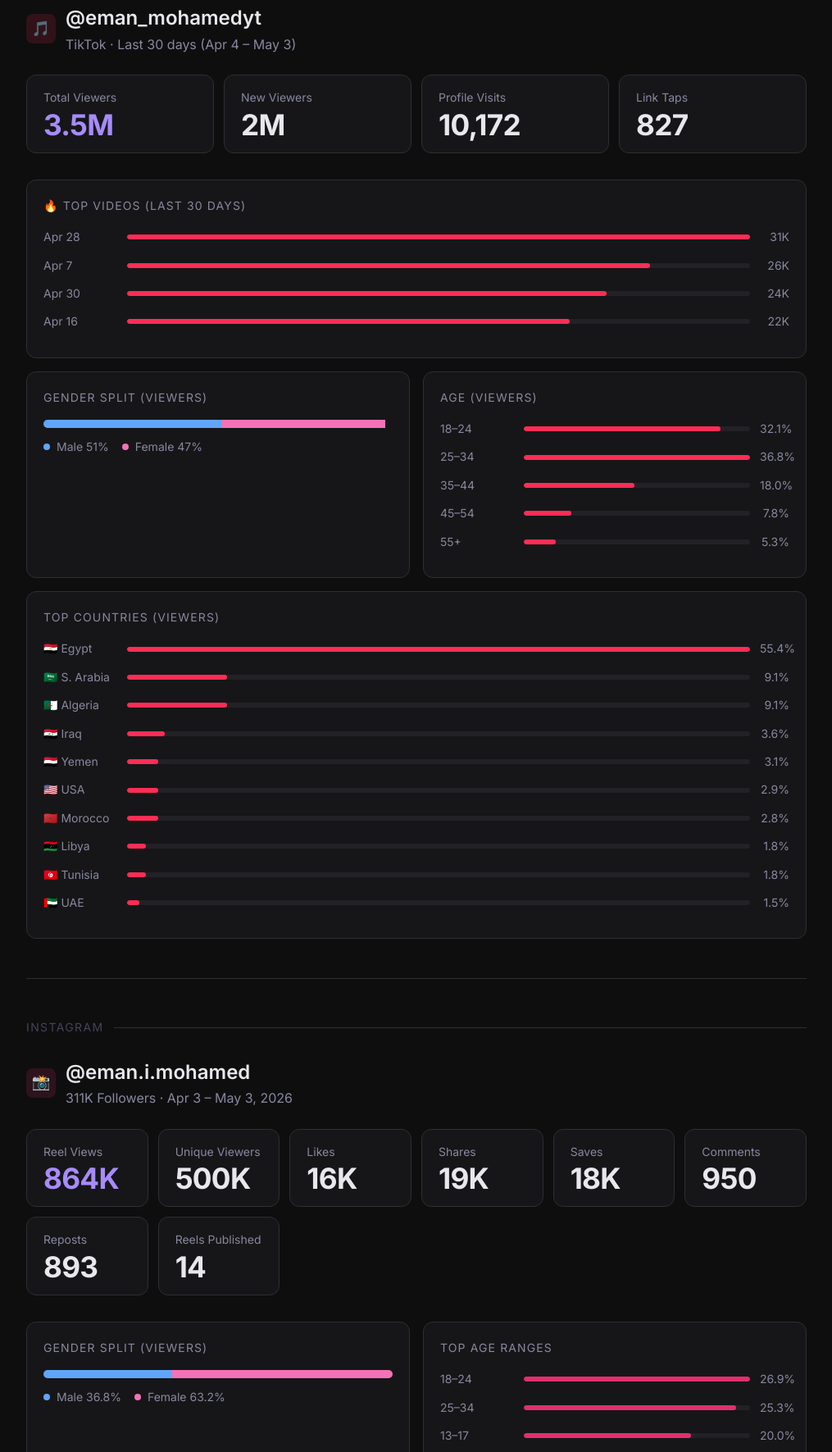
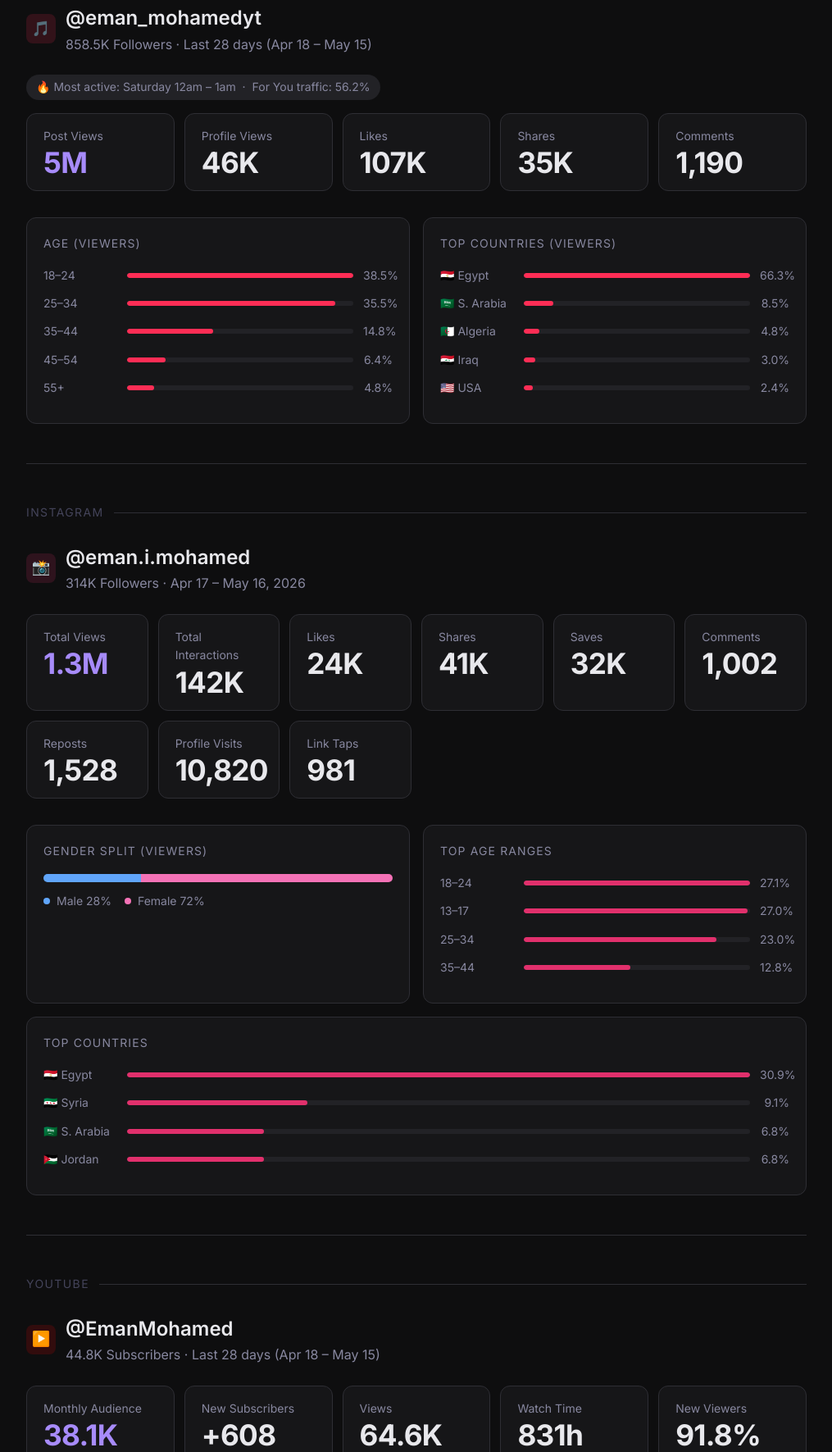
Before and after one commit to emanmohamedyt9-sketch/mediakit, a plain HTML site: page index.html in a window 1280 px wide. Shown: the part 772-2543 px from the top of the page at 82% size, without its empty margins (132-1147 px from the left). Drawn offline with Linux system fonts and the light colour scheme.

Commit message:
Update index.html

```diff
--- a/index.html
+++ b/index.html
@@ -59,6 +59,7 @@ body{min-height:100dvh;font-family:var(--font-body);font-size:var(--text-base);c
 .kpi-label{font-size:var(--text-xs);color:var(--color-text-muted);margin-bottom:var(--space-1);}
 .kpi-value{font-size:var(--text-xl);font-weight:700;line-height:1;letter-spacing:-.02em;}
 .kpi-value.accent{color:var(--color-primary);}
+.kpi-sub{font-size:var(--text-xs);color:var(--color-text-faint);margin-top:var(--space-1);}
 .demo-grid{display:grid;grid-template-columns:1fr 1fr;gap:var(--space-4);}
 @media(max-width:600px){.demo-grid{grid-template-columns:1fr;}.kpi-grid{grid-template-columns:repeat(2,1fr);}.hero{padding:var(--space-10) var(--space-4) var(--space-8);}}
 .demo-card{background:var(--color-surface);border:1px solid var(--color-border);border-radius:var(--radius-lg);padding:var(--space-5);}
@@ -84,6 +85,7 @@ body{min-height:100dvh;font-family:var(--font-body);font-size:var(--text-base);c
 .tag{padding:var(--space-1) var(--space-3);border-radius:var(--radius-full);font-size:var(--text-xs);border:1px solid var(--color-border);color:var(--color-text-muted);}
 .platform-section{margin-bottom:var(--space-12);padding-bottom:var(--space-12);border-bottom:1px solid var(--color-border);}
 .platform-section:last-child{border-bottom:none;margin-bottom:0;padding-bottom:0;}
+.insight-pill{display:inline-flex;align-items:center;gap:var(--space-2);padding:var(--space-1) var(--space-3);border-radius:var(--radius-full);font-size:var(--text-xs);background:var(--color-surface-offset);color:var(--color-text-muted);margin-bottom:var(--space-4);}
 </style>
 </head>
 <body>
@@ -92,7 +94,7 @@ body{min-height:100dvh;font-family:var(--font-body);font-size:var(--text-base);c
   <div class="hero-badge">✦ Media Kit 2026</div>
   <h1>Eman<br><em>Mohamed</em></h1>
   <p>Arabic tech &amp; AI content creator — Egypt.<br>Helping millions discover smarter ways to use technology.</p>
-  <div class="updated">Updated May 2026 &middot; Last 28&ndash;30 days data</div>
+  <div class="updated">Updated May 2026 &middot; Data: Apr 17 &ndash; May 16</div>
   <br>
   <div class="hero-links">
     <a class="platform-link" href="https://www.tiktok.com/@eman_mohamedyt" target="_blank" rel="noopener"><span class="dot dot-tt"></span> TikTok</a>
@@ -124,51 +126,36 @@ body{min-height:100dvh;font-family:var(--font-body);font-size:var(--text-base);c
         <div class="platform-icon tt">🎵</div>
         <div>
           <div class="platform-name">@eman_mohamedyt</div>
-          <div class="platform-followers">TikTok &middot; Last 30 days (Apr 4 &ndash; May 3)</div>
+          <div class="platform-followers">858.5K Followers &middot; Last 28 days (Apr 18 &ndash; May 15)</div>
         </div>
       </div>
+
+      <div class="insight-pill">🔥 Most active: Saturday 12am – 1am &nbsp;·&nbsp; For You traffic: 56.2%</div>
+
       <div class="kpi-grid">
-        <div class="kpi-card"><div class="kpi-label">Total Viewers</div><div class="kpi-value accent">3.5M</div></div>
-        <div class="kpi-card"><div class="kpi-label">New Viewers</div><div class="kpi-value">2M</div></div>
-        <div class="kpi-card"><div class="kpi-label">Profile Visits</div><div class="kpi-value">10,172</div></div>
-        <div class="kpi-card"><div class="kpi-label">Link Taps</div><div class="kpi-value">827</div></div>
+        <div class="kpi-card"><div class="kpi-label">Post Views</div><div class="kpi-value accent">5M</div></div>
+        <div class="kpi-card"><div class="kpi-label">Profile Views</div><div class="kpi-value">46K</div></div>
+        <div class="kpi-card"><div class="kpi-label">Likes</div><div class="kpi-value">107K</div></div>
+        <div class="kpi-card"><div class="kpi-label">Shares</div><div class="kpi-value">35K</div></div>
+        <div class="kpi-card"><div class="kpi-label">Comments</div><div class="kpi-value">1,190</div></div>
       </div>
-      <div class="demo-card" style="margin-bottom:var(--space-4);">
-        <div class="demo-title">🔥 Top Videos (Last 30 days)</div>
-        <div class="bar-row"><div class="bar-label">Apr 28</div><div class="bar-track"><div class="bar-fill tt" style="width:100%"></div></div><div class="bar-pct">31K</div></div>
-        <div class="bar-row"><div class="bar-label">Apr 7</div><div class="bar-track"><div class="bar-fill tt" style="width:84%"></div></div><div class="bar-pct">26K</div></div>
-        <div class="bar-row"><div class="bar-label">Apr 30</div><div class="bar-track"><div class="bar-fill tt" style="width:77%"></div></div><div class="bar-pct">24K</div></div>
-        <div class="bar-row"><div class="bar-label">Apr 16</div><div class="bar-track"><div class="bar-fill tt" style="width:71%"></div></div><div class="bar-pct">22K</div></div>
-      </div>
+
       <div class="demo-grid">
         <div class="demo-card">
-          <div class="demo-title">Gender Split (Viewers)</div>
-          <div class="gender-bar"><div class="gender-male" style="width:51%"></div><div class="gender-female" style="width:47%"></div></div>
-          <div class="gender-legend">
-            <div class="gender-item"><div class="gender-dot" style="background:#60a5fa"></div> Male 51%</div>
-            <div class="gender-item"><div class="gender-dot" style="background:#f472b6"></div> Female 47%</div>
-          </div>
+          <div class="demo-title">Age (Viewers)</div>
+          <div class="bar-row"><div class="bar-label">18–24</div><div class="bar-track"><div class="bar-fill tt" style="width:100%"></div></div><div class="bar-pct">38.5%</div></div>
+          <div class="bar-row"><div class="bar-label">25–34</div><div class="bar-track"><div class="bar-fill tt" style="width:92%"></div></div><div class="bar-pct">35.5%</div></div>
+          <div class="bar-row"><div class="bar-label">35–44</div><div class="bar-track"><div class="bar-fill tt" style="width:38%"></div></div><div class="bar-pct">14.8%</div></div>
+          <div class="bar-row"><div class="bar-label">45–54</div><div class="bar-track"><div class="bar-fill tt" style="width:17%"></div></div><div class="bar-pct">6.4%</div></div>
+          <div class="bar-row"><div class="bar-label">55+</div><div class="bar-track"><div class="bar-fill tt" style="width:12%"></div></div><div class="bar-pct">4.8%</div></div>
         </div>
         <div class="demo-card">
-          <div class="demo-title">Age (Viewers)</div>
-          <div class="bar-row"><div class="bar-label">18&ndash;24</div><div class="bar-track"><div class="bar-fill tt" style="width:87%"></div></div><div class="bar-pct">32.1%</div></div>
-          <div class="bar-row"><div class="bar-label">25&ndash;34</div><div class="bar-track"><div class="bar-fill tt" style="width:100%"></div></div><div class="bar-pct">36.8%</div></div>
-          <div class="bar-row"><div class="bar-label">35&ndash;44</div><div class="bar-track"><div class="bar-fill tt" style="width:49%"></div></div><div class="bar-pct">18.0%</div></div>
-          <div class="bar-row"><div class="bar-label">45&ndash;54</div><div class="bar-track"><div class="bar-fill tt" style="width:21%"></div></div><div class="bar-pct">7.8%</div></div>
-          <div class="bar-row"><div class="bar-label">55+</div><div class="bar-track"><div class="bar-fill tt" style="width:14%"></div></div><div class="bar-pct">5.3%</div></div>
-        </div>
-        <div class="demo-card" style="grid-column:span 2;">
           <div class="demo-title">Top Countries (Viewers)</div>
-          <div class="bar-row"><div class="bar-label">🇪🇬 Egypt</div><div class="bar-track"><div class="bar-fill tt" style="width:100%"></div></div><div class="bar-pct">55.4%</div></div>
-          <div class="bar-row"><div class="bar-label">🇸🇦 S. Arabia</div><div class="bar-track"><div class="bar-fill tt" style="width:16%"></div></div><div class="bar-pct">9.1%</div></div>
-          <div class="bar-row"><div class="bar-label">🇩🇿 Algeria</div><div class="bar-track"><div class="bar-fill tt" style="width:16%"></div></div><div class="bar-pct">9.1%</div></div>
-          <div class="bar-row"><div class="bar-label">🇮🇶 Iraq</div><div class="bar-track"><div class="bar-fill tt" style="width:6%"></div></div><div class="bar-pct">3.6%</div></div>
-          <div class="bar-row"><div class="bar-label">🇾🇪 Yemen</div><div class="bar-track"><div class="bar-fill tt" style="width:5%"></div></div><div class="bar-pct">3.1%</div></div>
-          <div class="bar-row"><div class="bar-label">🇺🇸 USA</div><div class="bar-track"><div class="bar-fill tt" style="width:5%"></div></div><div class="bar-pct">2.9%</div></div>
-          <div class="bar-row"><div class="bar-label">🇲🇦 Morocco</div><div class="bar-track"><div class="bar-fill tt" style="width:5%"></div></div><div class="bar-pct">2.8%</div></div>
-          <div class="bar-row"><div class="bar-label">🇱🇾 Libya</div><div class="bar-track"><div class="bar-fill tt" style="width:3%"></div></div><div class="bar-pct">1.8%</div></div>
-          <div class="bar-row"><div class="bar-label">🇹🇳 Tunisia</div><div class="bar-track"><div class="bar-fill tt" style="width:3%"></div></div><div class="bar-pct">1.8%</div></div>
-          <div class="bar-row"><div class="bar-label">🇦🇪 UAE</div><div class="bar-track"><div class="bar-fill tt" style="width:2%"></div></div><div class="bar-pct">1.5%</div></div>
+          <div class="bar-row"><div class="bar-label">🇪🇬 Egypt</div><div class="bar-track"><div class="bar-fill tt" style="width:100%"></div></div><div class="bar-pct">66.3%</div></div>
+          <div class="bar-row"><div class="bar-label">🇸🇦 S. Arabia</div><div class="bar-track"><div class="bar-fill tt" style="width:13%"></div></div><div class="bar-pct">8.5%</div></div>
+          <div class="bar-row"><div class="bar-label">🇩🇿 Algeria</div><div class="bar-track"><div class="bar-fill tt" style="width:7%"></div></div><div class="bar-pct">4.8%</div></div>
+          <div class="bar-row"><div class="bar-label">🇮🇶 Iraq</div><div class="bar-track"><div class="bar-fill tt" style="width:5%"></div></div><div class="bar-pct">3.0%</div></div>
+          <div class="bar-row"><div class="bar-label">🇺🇸 USA</div><div class="bar-track"><div class="bar-fill tt" style="width:4%"></div></div><div class="bar-pct">2.4%</div></div>
         </div>
       </div>
     </div>
@@ -182,41 +169,42 @@ body{min-height:100dvh;font-family:var(--font-body);font-size:var(--text-base);c
         <div class="platform-icon ig">📸</div>
         <div>
           <div class="platform-name">@eman.i.mohamed</div>
-          <div class="platform-followers">311K Followers &middot; Apr 3 &ndash; May 3, 2026</div>
+          <div class="platform-followers">314K Followers &middot; Apr 17 &ndash; May 16, 2026</div>
         </div>
       </div>
       <div class="kpi-grid">
-        <div class="kpi-card"><div class="kpi-label">Reel Views</div><div class="kpi-value accent">864K</div></div>
-        <div class="kpi-card"><div class="kpi-label">Unique Viewers</div><div class="kpi-value">500K</div></div>
-        <div class="kpi-card"><div class="kpi-label">Likes</div><div class="kpi-value">16K</div></div>
-        <div class="kpi-card"><div class="kpi-label">Shares</div><div class="kpi-value">19K</div></div>
-        <div class="kpi-card"><div class="kpi-label">Saves</div><div class="kpi-value">18K</div></div>
-        <div class="kpi-card"><div class="kpi-label">Comments</div><div class="kpi-value">950</div></div>
-        <div class="kpi-card"><div class="kpi-label">Reposts</div><div class="kpi-value">893</div></div>
-        <div class="kpi-card"><div class="kpi-label">Reels Published</div><div class="kpi-value">14</div></div>
+        <div class="kpi-card"><div class="kpi-label">Total Views</div><div class="kpi-value accent">1.3M</div></div>
+        <div class="kpi-card"><div class="kpi-label">Total Interactions</div><div class="kpi-value">142K</div></div>
+        <div class="kpi-card"><div class="kpi-label">Likes</div><div class="kpi-value">24K</div></div>
+        <div class="kpi-card"><div class="kpi-label">Shares</div><div class="kpi-value">41K</div></div>
+        <div class="kpi-card"><div class="kpi-label">Saves</div><div class="kpi-value">32K</div></div>
+        <div class="kpi-card"><div class="kpi-label">Comments</div><div class="kpi-value">1,002</div></div>
+        <div class="kpi-card"><div class="kpi-label">Reposts</div><div class="kpi-value">1,528</div></div>
+        <div class="kpi-card"><div class="kpi-label">Profile Visits</div><div class="kpi-value">10,820</div></div>
+        <div class="kpi-card"><div class="kpi-label">Link Taps</div><div class="kpi-value">981</div></div>
       </div>
       <div class="demo-grid">
         <div class="demo-card">
           <div class="demo-title">Gender Split (Viewers)</div>
-          <div class="gender-bar"><div class="gender-male" style="width:36.8%"></div><div class="gender-female" style="width:63.2%"></div></div>
+          <div class="gender-bar"><div class="gender-male" style="width:28%"></div><div class="gender-female" style="width:72%"></div></div>
           <div class="gender-legend">
-            <div class="gender-item"><div class="gender-dot" style="background:#60a5fa"></div> Male 36.8%</div>
-            <div class="gender-item"><div class="gender-dot" style="background:#f472b6"></div> Female 63.2%</div>
+            <div class="gender-item"><div class="gender-dot" style="background:#60a5fa"></div> Male 28%</div>
+            <div class="gender-item"><div class="gender-dot" style="background:#f472b6"></div> Female 72%</div>
           </div>
         </div>
         <div class="demo-card">
           <div class="demo-title">Top Age Ranges</div>
-          <div class="bar-row"><div class="bar-label">18&ndash;24</div><div class="bar-track"><div class="bar-fill ig" style="width:100%"></div></div><div class="bar-pct">26.9%</div></div>
-          <div class="bar-row"><div class="bar-label">25&ndash;34</div><div class="bar-track"><div class="bar-fill ig" style="width:94%"></div></div><div class="bar-pct">25.3%</div></div>
-          <div class="bar-row"><div class="bar-label">13&ndash;17</div><div class="bar-track"><div class="bar-fill ig" style="width:74%"></div></div><div class="bar-pct">20.0%</div></div>
-          <div class="bar-row"><div class="bar-label">35&ndash;44</div><div class="bar-track"><div class="bar-fill ig" style="width:57%"></div></div><div class="bar-pct">15.4%</div></div>
+          <div class="bar-row"><div class="bar-label">18–24</div><div class="bar-track"><div class="bar-fill ig" style="width:100%"></div></div><div class="bar-pct">27.1%</div></div>
+          <div class="bar-row"><div class="bar-label">13–17</div><div class="bar-track"><div class="bar-fill ig" style="width:99%"></div></div><div class="bar-pct">27.0%</div></div>
+          <div class="bar-row"><div class="bar-label">25–34</div><div class="bar-track"><div class="bar-fill ig" style="width:85%"></div></div><div class="bar-pct">23.0%</div></div>
+          <div class="bar-row"><div class="bar-label">35–44</div><div class="bar-track"><div class="bar-fill ig" style="width:47%"></div></div><div class="bar-pct">12.8%</div></div>
         </div>
         <div class="demo-card" style="grid-column:span 2;">
           <div class="demo-title">Top Countries</div>
-          <div class="bar-row"><div class="bar-label">🇪🇬 Egypt</div><div class="bar-track"><div class="bar-fill ig" style="width:100%"></div></div><div class="bar-pct">37.7%</div></div>
-          <div class="bar-row"><div class="bar-label">🇸🇦 S. Arabia</div><div class="bar-track"><div class="bar-fill ig" style="width:22%"></div></div><div class="bar-pct">8.5%</div></div>
-          <div class="bar-row"><div class="bar-label">🇸🇾 Syria</div><div class="bar-track"><div class="bar-fill ig" style="width:21%"></div></div><div class="bar-pct">7.8%</div></div>
-          <div class="bar-row"><div class="bar-label">🇯🇴 Jordan</div><div class="bar-track"><div class="bar-fill ig" style="width:17%"></div></div><div class="bar-pct">6.6%</div></div>
+          <div class="bar-row"><div class="bar-label">🇪🇬 Egypt</div><div class="bar-track"><div class="bar-fill ig" style="width:100%"></div></div><div class="bar-pct">30.9%</div></div>
+          <div class="bar-row"><div class="bar-label">🇸🇾 Syria</div><div class="bar-track"><div class="bar-fill ig" style="width:29%"></div></div><div class="bar-pct">9.1%</div></div>
+          <div class="bar-row"><div class="bar-label">🇸🇦 S. Arabia</div><div class="bar-track"><div class="bar-fill ig" style="width:22%"></div></div><div class="bar-pct">6.8%</div></div>
+          <div class="bar-row"><div class="bar-label">🇯🇴 Jordan</div><div class="bar-track"><div class="bar-fill ig" style="width:22%"></div></div><div class="bar-pct">6.8%</div></div>
         </div>
       </div>
     </div>
@@ -230,32 +218,40 @@ body{min-height:100dvh;font-family:var(--font-body);font-size:var(--text-base);c
         <div class="platform-icon yt">▶️</div>
         <div>
           <div class="platform-name">@EmanMohamed</div>
-          <div class="platform-followers">YouTube &middot; Last 28 days</div>
+          <div class="platform-followers">44.8K Subscribers &middot; Last 28 days (Apr 18 – May 15)</div>
         </div>
+      </div>
+      <div class="kpi-grid">
+        <div class="kpi-card"><div class="kpi-label">Monthly Audience</div><div class="kpi-value accent">38.1K</div></div>
+        <div class="kpi-card"><div class="kpi-label">New Subscribers</div><div class="kpi-value">+608</div></div>
+        <div class="kpi-card"><div class="kpi-label">Views</div><div class="kpi-value">64.6K</div></div>
+        <div class="kpi-card"><div class="kpi-label">Watch Time</div><div class="kpi-value">831h</div></div>
+        <div class="kpi-card"><div class="kpi-label">New Viewers</div><div class="kpi-value">91.8%</div></div>
       </div>
       <div class="demo-grid">
         <div class="demo-card">
-          <div class="demo-title">Gender Split</div>
-          <div class="gender-bar"><div class="gender-male" style="width:76.3%"></div><div class="gender-female" style="width:23.6%"></div></div>
+          <div class="demo-title">Gender Split (Views)</div>
+          <div class="gender-bar"><div class="gender-male" style="width:74.1%"></div><div class="gender-female" style="width:25.8%"></div></div>
           <div class="gender-legend">
-            <div class="gender-item"><div class="gender-dot" style="background:#60a5fa"></div> Male 76.3%</div>
-            <div class="gender-item"><div class="gender-dot" style="background:#f472b6"></div> Female 23.6%</div>
+            <div class="gender-item"><div class="gender-dot" style="background:#60a5fa"></div> Male 74.1%</div>
+            <div class="gender-item"><div class="gender-dot" style="background:#f472b6"></div> Female 25.8%</div>
           </div>
         </div>
         <div class="demo-card">
-          <div class="demo-title">Age (Views)</div>
-          <div class="bar-row"><div class="bar-label">13&ndash;17</div><div class="bar-track"><div class="bar-fill yt" style="width:16%"></div></div><div class="bar-pct">6.4%</div></div>
-          <div class="bar-row"><div class="bar-label">18&ndash;24</div><div class="bar-track"><div class="bar-fill yt" style="width:51%"></div></div><div class="bar-pct">20.2%</div></div>
-          <div class="bar-row"><div class="bar-label">25&ndash;34</div><div class="bar-track"><div class="bar-fill yt" style="width:100%"></div></div><div class="bar-pct">39.3%</div></div>
-          <div class="bar-row"><div class="bar-label">35&ndash;44</div><div class="bar-track"><div class="bar-fill yt" style="width:56%"></div></div><div class="bar-pct">22.1%</div></div>
-          <div class="bar-row"><div class="bar-label">45&ndash;54</div><div class="bar-track"><div class="bar-fill yt" style="width:24%"></div></div><div class="bar-pct">9.6%</div></div>
-          <div class="bar-row"><div class="bar-label">55&ndash;64</div><div class="bar-track"><div class="bar-fill yt" style="width:6%"></div></div><div class="bar-pct">2.4%</div></div>
+          <div class="demo-title">Age (Views — Last 28 days)</div>
+          <div class="bar-row"><div class="bar-label">13–17</div><div class="bar-track"><div class="bar-fill yt" style="width:20%"></div></div><div class="bar-pct">7.3%</div></div>
+          <div class="bar-row"><div class="bar-label">18–24</div><div class="bar-track"><div class="bar-fill yt" style="width:53%"></div></div><div class="bar-pct">19.4%</div></div>
+          <div class="bar-row"><div class="bar-label">25–34</div><div class="bar-track"><div class="bar-fill yt" style="width:100%"></div></div><div class="bar-pct">36.7%</div></div>
+          <div class="bar-row"><div class="bar-label">35–44</div><div class="bar-track"><div class="bar-fill yt" style="width:60%"></div></div><div class="bar-pct">22.0%</div></div>
+          <div class="bar-row"><div class="bar-label">45–54</div><div class="bar-track"><div class="bar-fill yt" style="width:31%"></div></div><div class="bar-pct">11.2%</div></div>
+          <div class="bar-row"><div class="bar-label">55–64</div><div class="bar-track"><div class="bar-fill yt" style="width:8%"></div></div><div class="bar-pct">2.8%</div></div>
+          <div class="bar-row"><div class="bar-label">65+</div><div class="bar-track"><div class="bar-fill yt" style="width:2%"></div></div><div class="bar-pct">0.6%</div></div>
         </div>
         <div class="demo-card" style="grid-column:span 2;">
-          <div class="demo-title">Top Countries (Geography)</div>
-          <div class="bar-row"><div class="bar-label">🇪🇬 Egypt</div><div class="bar-track"><div class="bar-fill yt" style="width:100%"></div></div><div class="bar-pct">42.4%</div></div>
-          <div class="bar-row"><div class="bar-label">🇸🇦 S. Arabia</div><div class="bar-track"><div class="bar-fill yt" style="width:13%"></div></div><div class="bar-pct">5.6%</div></div>
-          <div class="bar-row"><div class="bar-label">🇮🇶 Iraq</div><div class="bar-track"><div class="bar-fill yt" style="width:13%"></div></div><div class="bar-pct">5.4%</div></div>
+          <div class="demo-title">Top Countries (Geography — Views)</div>
+          <div class="bar-row"><div class="bar-label">🇪🇬 Egypt</div><div class="bar-track"><div class="bar-fill yt" style="width:100%"></div></div><div class="bar-pct">48.8%</div></div>
+          <div class="bar-row"><div class="bar-label">🇸🇦 S. Arabia</div><div class="bar-track"><div class="bar-fill yt" style="width:13%"></div></div><div class="bar-pct">6.2%</div></div>
+          <div class="bar-row"><div class="bar-label">🇩🇿 Algeria</div><div class="bar-track"><div class="bar-fill yt" style="width:11%"></div></div><div class="bar-pct">5.5%</div></div>
         </div>
       </div>
     </div>
@@ -269,8 +265,15 @@ body{min-height:100dvh;font-family:var(--font-body);font-size:var(--text-base);c
         <div class="platform-icon fb">📘</div>
         <div>
           <div class="platform-name">EmanMohamed305</div>
-          <div class="platform-followers">Facebook &middot; Last 28 days</div>
+          <div class="platform-followers">529K Followers &middot; Last 28 days</div>
         </div>
+      </div>
+      <div class="kpi-grid">
+        <div class="kpi-card"><div class="kpi-label">Total Views</div><div class="kpi-value accent">2.2M</div></div>
+        <div class="kpi-card"><div class="kpi-label">Unique Viewers</div><div class="kpi-value">1.1M</div></div>
+        <div class="kpi-card"><div class="kpi-label">Interactions</div><div class="kpi-value">33,451</div></div>
+        <div class="kpi-card"><div class="kpi-label">New Followers</div><div class="kpi-value">+9,746</div></div>
+        <div class="kpi-card"><div class="kpi-label">Est. Revenue</div><div class="kpi-value">$17.65</div></div>
       </div>
       <div class="demo-grid">
         <div class="demo-card">
@@ -283,9 +286,9 @@ body{min-height:100dvh;font-family:var(--font-body);font-size:var(--text-base);c
         </div>
         <div class="demo-card">
           <div class="demo-title">Age (Followers)</div>
-          <div class="bar-row"><div class="bar-label">25&ndash;34</div><div class="bar-track"><div class="bar-fill fb" style="width:100%"></div></div><div class="bar-pct">37.7%</div></div>
-          <div class="bar-row"><div class="bar-label">35&ndash;44</div><div class="bar-track"><div class="bar-fill fb" style="width:88%"></div></div><div class="bar-pct">33.2%</div></div>
-          <div class="bar-row"><div class="bar-label">45&ndash;54</div><div class="bar-track"><div class="bar-fill fb" style="width:52%"></div></div><div class="bar-pct">19.6%</div></div>
+          <div class="bar-row"><div class="bar-label">25–34</div><div class="bar-track"><div class="bar-fill fb" style="width:100%"></div></div><div class="bar-pct">37.7%</div></div>
+          <div class="bar-row"><div class="bar-label">35–44</div><div class="bar-track"><div class="bar-fill fb" style="width:88%"></div></div><div class="bar-pct">33.2%</div></div>
+          <div class="bar-row"><div class="bar-label">45–54</div><div class="bar-track"><div class="bar-fill fb" style="width:52%"></div></div><div class="bar-pct">19.6%</div></div>
         </div>
         <div class="demo-card" style="grid-column:span 2;">
           <div class="demo-title">Top Countries (Followers)</div>
```
